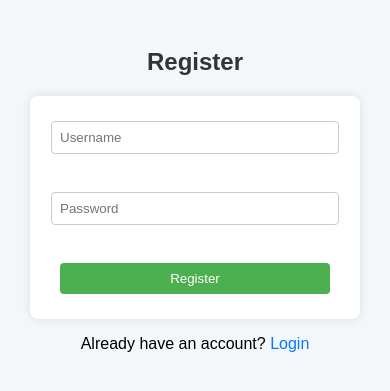
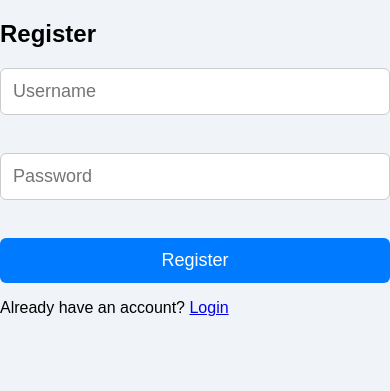
Before and after one commit to Grishma2006/home_manager, a Flask app: page /register in a window 390 px wide. Shown: the top 391 px of the page. Run offline with Flask 3, Linux system fonts and the light colour scheme.

Commit message:
Updated HTML files for mobile view

```diff
--- a/static/style.css
+++ b/static/style.css
@@ -1,70 +1,49 @@
+/* static/style.css */
+
 body {
   font-family: Arial, sans-serif;
-    background-color: #f3f7f9;
-    padding: 20px;
-    text-align: center;
+  margin: 0;
+  padding: 0;
+  background-color: #f0f4f8;
 }
 
-h2 {
-    color: #333;
-    margin-bottom: 20px;
+.container {
+  max-width: 500px;
+  margin: auto;
+  padding: 20px;
 }
 
 form {
-    background-color: #fff;
-    padding: 15px;
-    margin: 0 auto;
-    width: 300px;
-    border-radius: 8px;
-    box-shadow: 0 0 10px rgba(0, 0, 0, 0.1);
+  display: flex;
+  flex-direction: column;
+  gap: 10px;
 }
 
 input, button {
-    display: block;
-    width: 90%;
-    margin: 10px auto;
-    padding: 8px;
-    border-radius: 4px;
+  padding: 12px;
+  font-size: 16px;
   border: 1px solid #ccc;
+  border-radius: 6px;
 }
 
 button {
-    background-color: #4CAF50;
+  background-color: #007bff;
   color: white;
   border: none;
   cursor: pointer;
 }
 
 button:hover {
-    background-color: #45a049;
+  background-color: #0056b3;
 }
 
-a {
-    color: #007BFF;
-    text-decoration: none;
-}
-
-a:hover {
-    text-decoration: underline;
-}
-
-table {
-    width: 90%;
-    margin: 20px auto;
-    border-collapse: collapse;
-    background-color: #fff;
-    box-shadow: 0 0 8px rgba(0, 0, 0, 0.05);
-}
-
-th, td {
-    border: 1px solid #ddd;
+/* Mobile styles */
+@media (max-width: 600px) {
+  .container {
     padding: 10px;
   }
 
-th {
-    background-color: #f0f0f0;
+  input, button {
+    font-size: 18px;
   }
-
-tr:hover {
-    background-color: #f9f9f9;
 }
--- a/templates/dashboard.html
+++ b/templates/dashboard.html
@@ -1,6 +1,8 @@
 <!DOCTYPE html>
 <html>
 <head>
+    <meta charset="UTF-8" />
+  <meta name="viewport" content="width=device-width, initial-scale=1.0" />
     <title>Dashboard</title>
     <link rel="stylesheet" href="{{ url_for('static', filename='style.css') }}">
 </head>
--- a/templates/login.html
+++ b/templates/login.html
@@ -1,6 +1,8 @@
 <!DOCTYPE html>
 <html>
 <head>
+    <meta charset="UTF-8" />
+  <meta name="viewport" content="width=device-width, initial-scale=1.0" />
     <title>Login</title>
     <link rel="stylesheet" href="{{ url_for('static', filename='style.css') }}">
 </head>
--- a/templates/register.html
+++ b/templates/register.html
@@ -1,6 +1,8 @@
 <!DOCTYPE html>
 <html>
 <head>
+    <meta charset="UTF-8" />
+  <meta name="viewport" content="width=device-width, initial-scale=1.0" />
     <title>Register</title>
     <link rel="stylesheet" href="{{ url_for('static', filename='style.css') }}">
 </head>
```
Also changed, not shown: 1 other file. Lines whose indentation alone changed are shown as unchanged.
